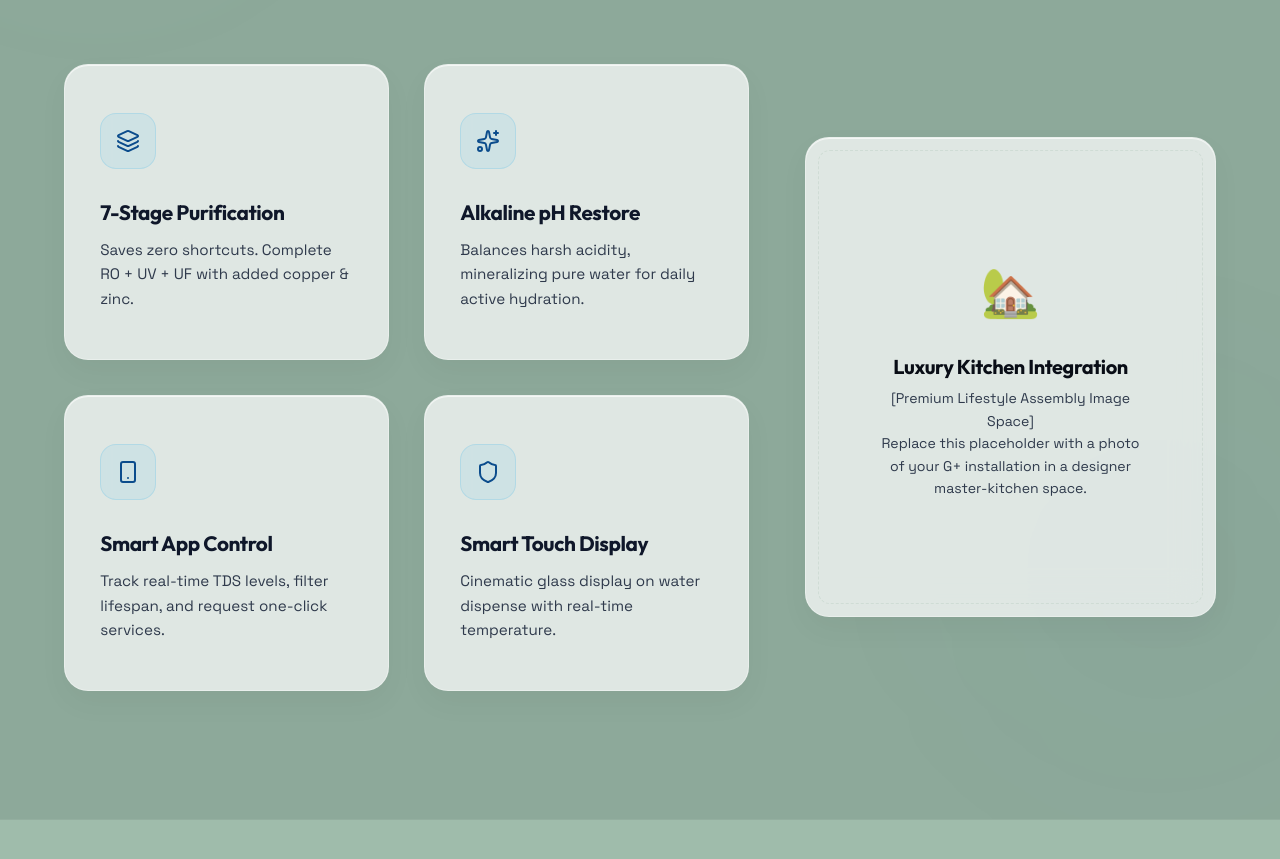
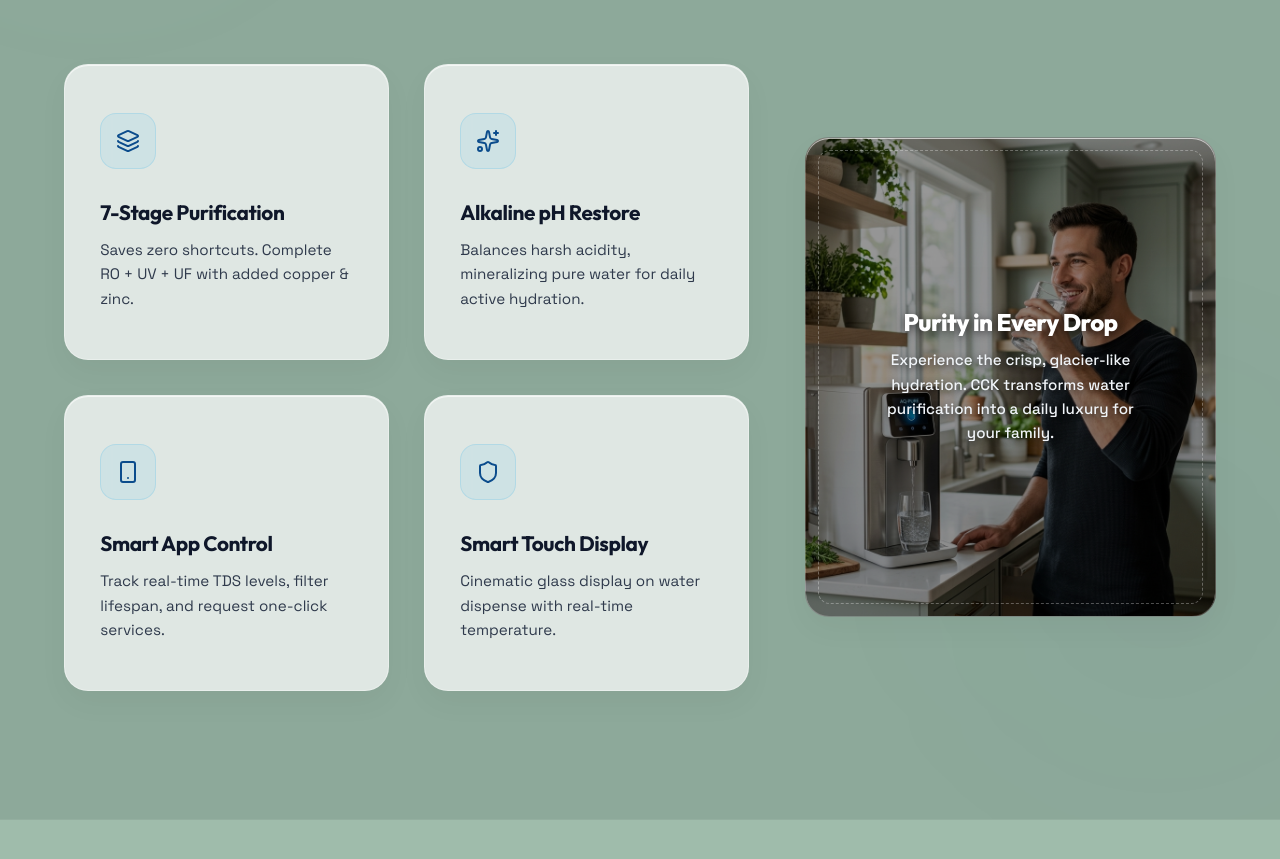
Before and after one commit to Akshat0811hub/ro, a React (Vite) app: page / in a window 1280 px wide. Shown: the part 1140-1999 px from the top of the page. Built offline with nearby package versions, Linux system fonts and the light colour scheme.

Commit message:
Add luxury lifestyle background image in Why Choose Us section

```diff
--- a/src/pages/Home/Home.jsx
+++ b/src/pages/Home/Home.jsx
@@ -308,18 +308,20 @@ export default function Home() {
             {/* Lifestyle Image Placeholder Panel */}
             <motion.div
               className="why-us__image-placeholder glass"
+              style={{
+                background: "linear-gradient(rgba(0, 0, 0, 0.4), rgba(0, 0, 0, 0.45)), url('/assets/lifestyle.png') no-repeat center center / cover",
+                border: "1px solid rgba(255, 255, 255, 0.25)"
+              }}
               initial={{ opacity: 0, x: 30 }}
               whileInView={{ opacity: 1, x: 0 }}
               viewport={{ once: true }}
               transition={{ duration: 0.8 }}
             >
-              <div style={{ fontSize: '3rem', marginBottom: '1.5rem', filter: 'grayscale(0.3)' }}>🏡</div>
-              <h4 style={{ fontSize: '1.25rem', fontWeight: '700', marginBottom: '0.6rem', color: 'var(--color-text-primary)' }}>Luxury Kitchen Integration</h4>
-              <p style={{ fontSize: '0.88rem', color: 'var(--color-text-secondary)', maxWidth: '260px', lineHeight: '1.6' }}>
-                [Premium Lifestyle Assembly Image Space]<br/>
-                Replace this placeholder with a photo of your G+ installation in a designer master-kitchen space.
+              <h4 style={{ fontSize: '1.5rem', fontWeight: '800', marginBottom: '0.8rem', color: '#ffffff', textShadow: '0 2px 8px rgba(0,0,0,0.6)' }}>Purity in Every Drop</h4>
+              <p style={{ fontSize: '0.95rem', color: '#f1f5f9', maxWidth: '280px', lineHeight: '1.6', textShadow: '0 2px 6px rgba(0,0,0,0.6)', fontWeight: '500' }}>
+                Experience the crisp, glacier-like hydration. CCK transforms water purification into a daily luxury for your family.
               </p>
-              <div className="why-us__image-placeholder-inner" />
+              <div className="why-us__image-placeholder-inner" style={{ borderColor: 'rgba(255, 255, 255, 0.3)' }} />
             </motion.div>
           </div>
         </div>
```
Also changed, not shown: public/assets/lifestyle.png (added).
